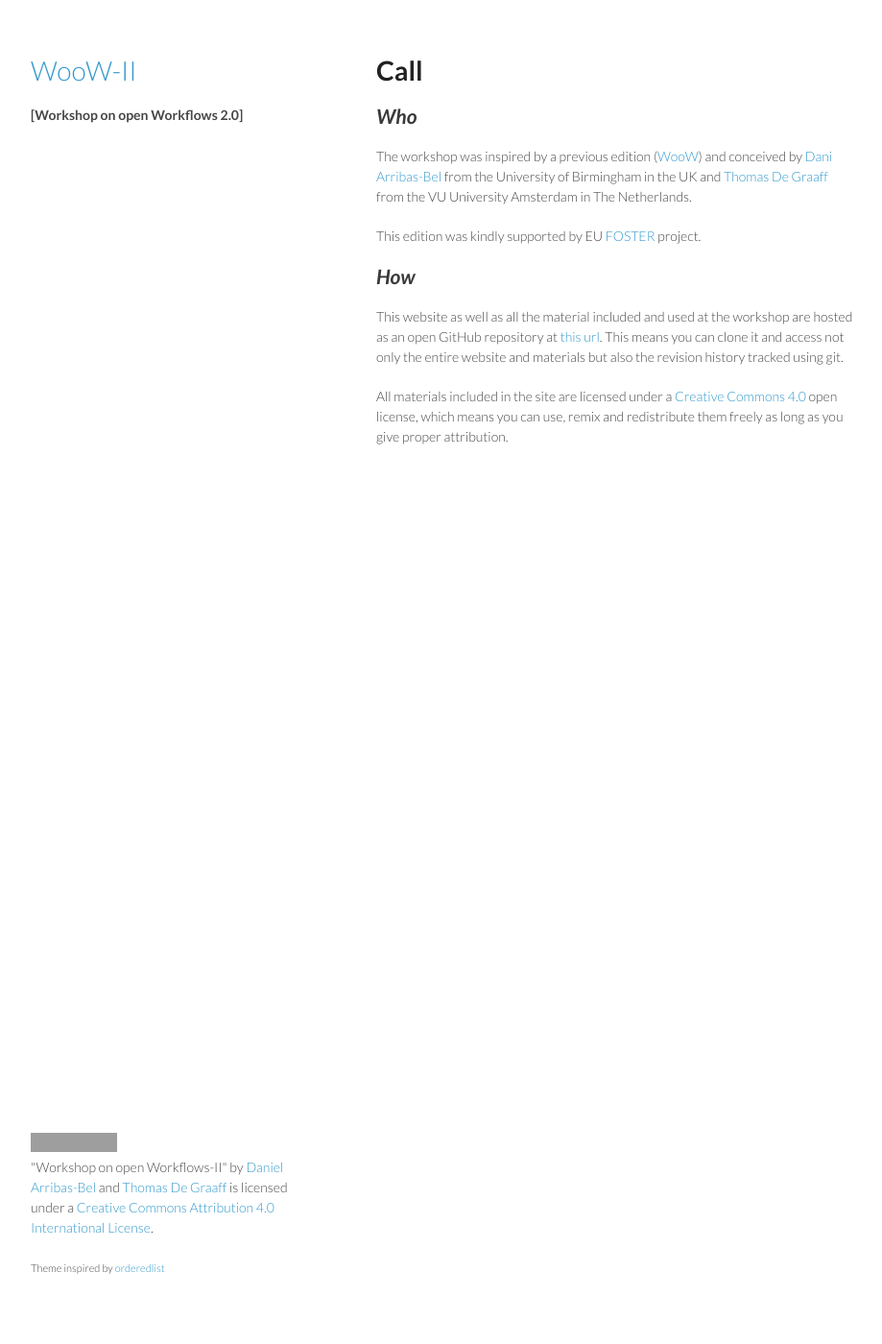
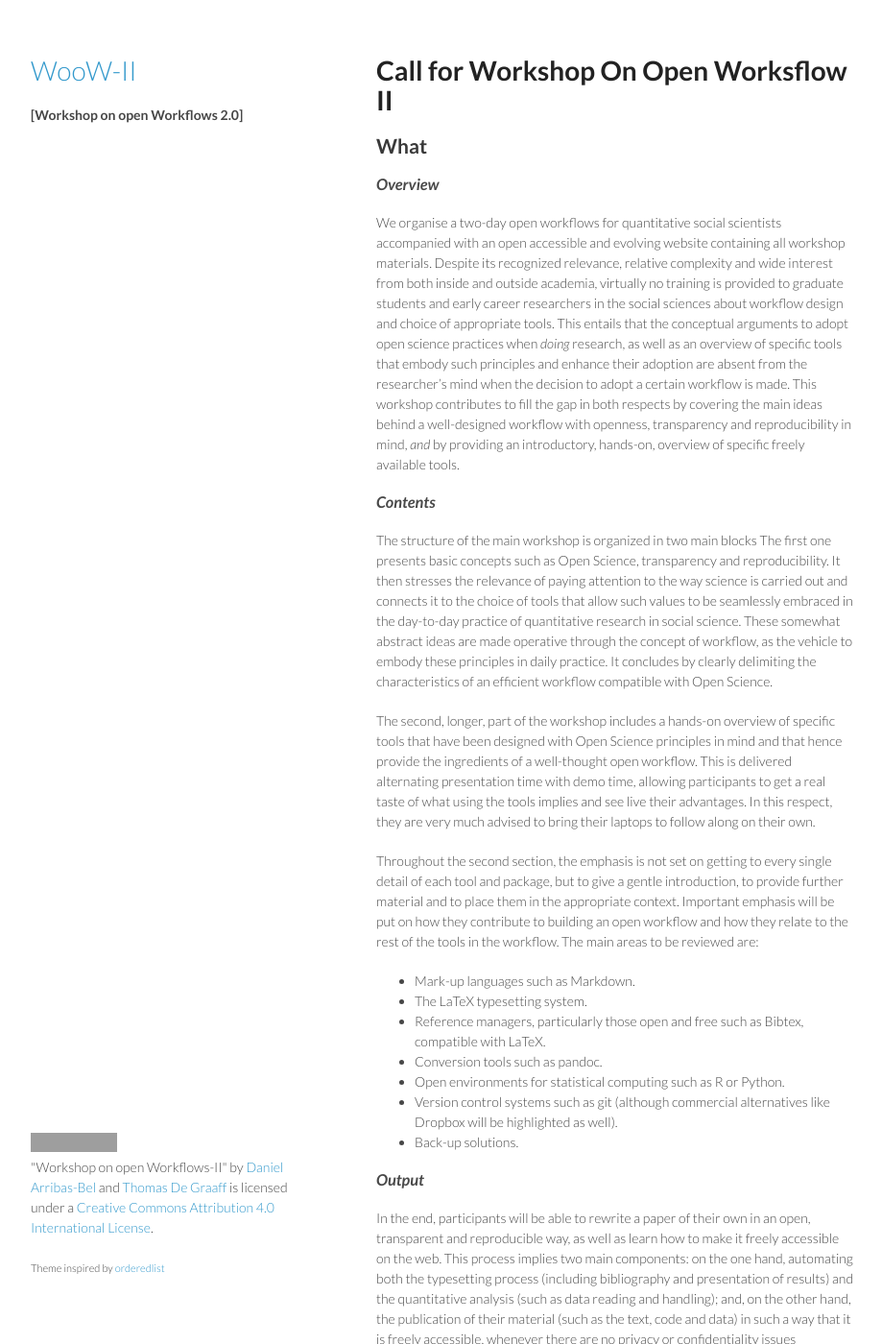
Before and after one commit to darribas/WooWii, a Jekyll site: the page built from index.html, in a window 1280 px wide and 1400 px high. Shown: the whole window at 96% size, without its empty margins (178-1097 px from the left). Built offline with Jekyll 4.4.1, drawn with Linux system fonts in a browser that asks for light colours; Markdown is read by kramdown in place of the engine named in the settings; some of the changed text lies outside the part shown; grey boxes are pictures that could not be loaded.

Commit message:
Updated text for call#

```diff
--- a/_includes/index.md
+++ b/_includes/index.md
@@ -1,20 +1,57 @@
-# Call
+# Call for Workshop On Open Worksflow II
 
 
+## What
 
-## *Who*
+### *Overview*
+
+We organise a two-day open workflows for quantitative social scientists accompanied with an open accessible and evolving website containing all workshop materials. Despite its recognized relevance, relative complexity and wide interest from both inside and outside academia, virtually no training is provided to graduate students and early career researchers in the social sciences about workflow design and choice of appropriate tools. This entails that the conceptual arguments to adopt open science practices when *doing* research, as well as an overview of specific tools that embody such principles and enhance their adoption are absent from the researcher's mind when the decision to adopt a certain workflow is made. This workshop contributes to fill the gap in both respects by covering the main ideas behind a well-designed workflow with openness, transparency and reproducibility in mind, *and* by providing an introductory, hands-on, overview of specific freely available tools.
+
+### *Contents*
+
+The structure of the main workshop is organized in two main blocks The first one presents basic concepts such as Open Science, transparency and reproducibility. It then stresses the relevance of paying attention to the way science is carried out and connects it to the choice of tools that allow such values to be seamlessly embraced in the day-to-day practice of quantitative research in social science. These somewhat abstract ideas are made operative through the concept of workflow, as the vehicle to embody these principles in daily practice. It concludes by clearly delimiting the characteristics of an efficient workflow compatible with Open Science.
+
+The second, longer, part of the workshop includes a hands-on overview of specific tools that have been designed with Open Science principles in mind and that hence provide the ingredients of a well-thought open workflow. This is delivered alternating presentation time with demo time, allowing participants to get a real taste of what using the tools implies and see live their advantages. In this respect, they are very much advised to bring their laptops to follow along on their own.
+
+Throughout the second section, the emphasis is not set on getting to every single detail of each tool and package, but to give a gentle introduction, to provide further material and to place them in the appropriate context. Important emphasis will be put on how they contribute to building an open workflow and how they relate to the rest of the tools in the workflow. The main areas to be reviewed are:
+
+* Mark-up languages such as Markdown.
+* The LaTeX typesetting system.
+* Reference managers, particularly those open and free such as Bibtex, compatible with LaTeX.
+* Conversion tools such as pandoc.
+* Open environments for statistical computing such as R or Python.
+* Version control systems such as git (although commercial alternatives like Dropbox will be highlighted as well).
+* Back-up solutions.
+
+### *Output*
+
+In the end, participants will be able to rewrite a paper of their own in an open, transparent and reproducible way, as well as learn how to make it freely accessible on the web. This process implies two main components: on the one hand, automating both the typesetting process (including bibliography and presentation of results) and the quantitative analysis (such as data reading and handling); and, on the other hand, the publication of their material (such as the text, code and data) in such a way that it is freely accessible, whenever there are no privacy or confidentiality issues associated with the data.
+
+## How
+
+### *Materials*
+
+This website as well as all the material included and used at the workshop are hosted as an open GitHub repository at [this url](https://github.com/darribas/WooWii). This means you can clone it and access not only the entire website and materials but also the revision history tracked using git. Participants are advised to bring their own laptop.
+
+All materials included in the site are licensed under a [Creative Commons
+4.0](https://github.com/darribas/WooW/archive/master.zip)
+open license, which means you can use, remix and redistribute them freely as
+long as you give proper attribution.
+
+### *Who*
 
 The workshop was inspired by a previous edition
 ([WooW](http://darribas.org/WooW)) and conceived by [Dani Arribas-Bel](http://darribas.org) from the University of Birmingham in the UK and
 [Thomas De Graaff](http://www.thomasdegraaff.net/) from the VU University Amsterdam in The Netherlands.
 
-This edition was kindly supported by EU [FOSTER](http://www.fosteropenscience.eu/) project.
+### *When and where*
 
-## *How*
+The workshop will be held Friday september 5 (whole day) and Saturday September 6 (morning) at the Free University Amsterdam.
 
-This website as well as all the material included and used at the workshop are hosted as an open GitHub repository at [this url](https://github.com/darribas/WooWii). This means you can clone it and access not only the entire website and materials but also the revision history tracked using git.
+### *Costs*
 
-All materials included in the site are licensed under a [Creative Commons
-4.0](https://github.com/darribas/WooW/archive/master.zip)
-open license, which means you can use, remix and redistribute them freely as
-long as you give proper attribution.
+The workshop is free of charge and materials, location, lunch and dinner (friday evening) is provided for. Participants should pay themselves for eventual travel and hotelcosts.
+
+### *Sponsors*
+
+This is kindly supported by the EU [FOSTER](http://www.fosteropenscience.eu/) project.
```
